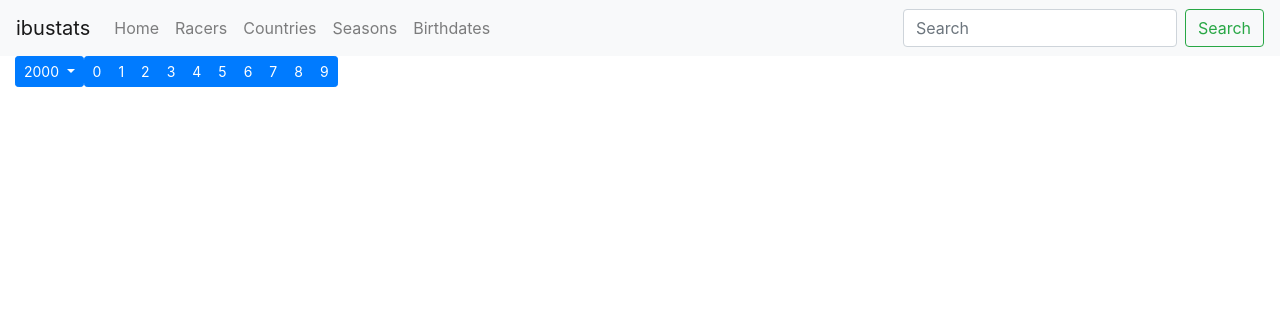
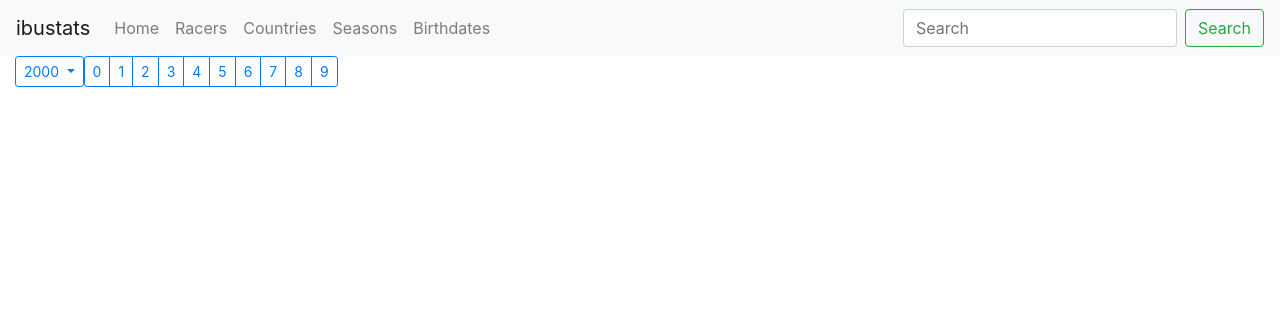
Before and after one commit to dreamerminsk/news, a Python web app: template templates/Birthdates.html in a window 1280 px wide. Shown: the top 316 px of the page. Run offline with Jinja, Linux system fonts and the light colour scheme; the template is opened without the code that fills it, so the values that code supplies are empty; some libraries are stand-ins or nearby versions.

Commit message:
Update Birthdates.html

```diff
--- a/templates/Birthdates.html
+++ b/templates/Birthdates.html
@@ -6,7 +6,7 @@
         <div class="col">
             <div class="btn-toolbar" role="toolbar" aria-label="Toolbar with button groups">
                 <div class="btn-group" role="group" aria-label="Third group">
-                    <button id="decade" type="button" class="btn btn-sm btn-primary dropdown-toggle" data-toggle="dropdown"
+                    <button id="decade" type="button" class="btn btn-sm btn-outline-primary dropdown-toggle" data-toggle="dropdown"
                         aria-haspopup="true" aria-expanded="false">
                         2000
                     </button>
@@ -26,16 +26,16 @@
                     </div>
                 </div>
                 <div id="years" class="btn-group" role="group" aria-label="First group">
-                    <button type="button" class="btn btn-sm btn-primary">0</button>
-                    <button type="button" class="btn btn-sm btn-primary">1</button>
-                    <button type="button" class="btn btn-sm btn-primary">2</button>
-                    <button type="button" class="btn btn-sm btn-primary">3</button>
-                    <button type="button" class="btn btn-sm btn-primary">4</button>
-                    <button type="button" class="btn btn-sm btn-primary">5</button>
-                    <button type="button" class="btn btn-sm btn-primary">6</button>
-                    <button type="button" class="btn btn-sm btn-primary">7</button>
-                    <button type="button" class="btn btn-sm btn-primary">8</button>
-                    <button type="button" class="btn btn-sm btn-primary">9</button>
+                    <button type="button" class="btn btn-sm btn-outline-primary">0</button>
+                    <button type="button" class="btn btn-sm btn-outline-primary">1</button>
+                    <button type="button" class="btn btn-sm btn-outline-primary">2</button>
+                    <button type="button" class="btn btn-sm btn-outline-primary">3</button>
+                    <button type="button" class="btn btn-sm btn-outline-primary">4</button>
+                    <button type="button" class="btn btn-sm btn-outline-primary">5</button>
+                    <button type="button" class="btn btn-sm btn-outline-primary">6</button>
+                    <button type="button" class="btn btn-sm btn-outline-primary">7</button>
+                    <button type="button" class="btn btn-sm btn-outline-primary">8</button>
+                    <button type="button" class="btn btn-sm btn-outline-primary">9</button>
                 </div>
             </div>
         </div>
```
